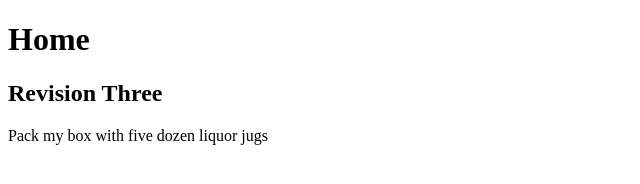
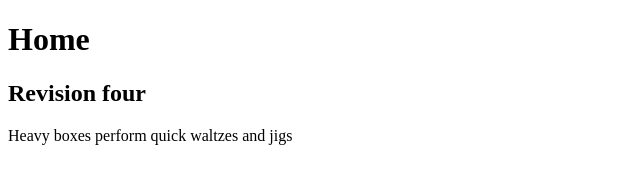
Before and after one commit to jrcastron/Project_tutorial, a plain HTML site: page index.html in a window 1280 px wide. Shown: the full height of the page, 0-640 px from the left. Drawn offline with Linux system fonts and the light colour scheme.

Commit message:
revision 4

```diff
--- a/index.html
+++ b/index.html
@@ -7,8 +7,8 @@
 <body>
 
 	<h1>Home</h1>
-	<h2>Revision Three</h2>
-	<p>Pack my box with five dozen liquor jugs</p>
+	<h2>Revision four</h2>
+	<p>Heavy boxes perform quick waltzes and jigs</p>
 
 </body>
 </html>
```
